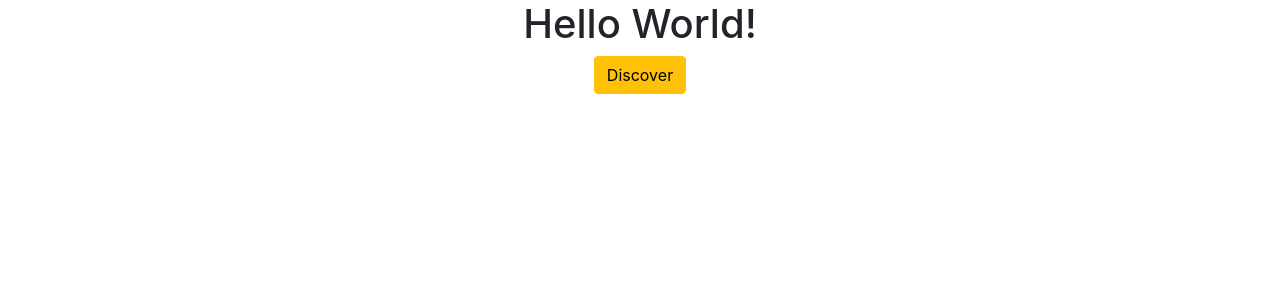
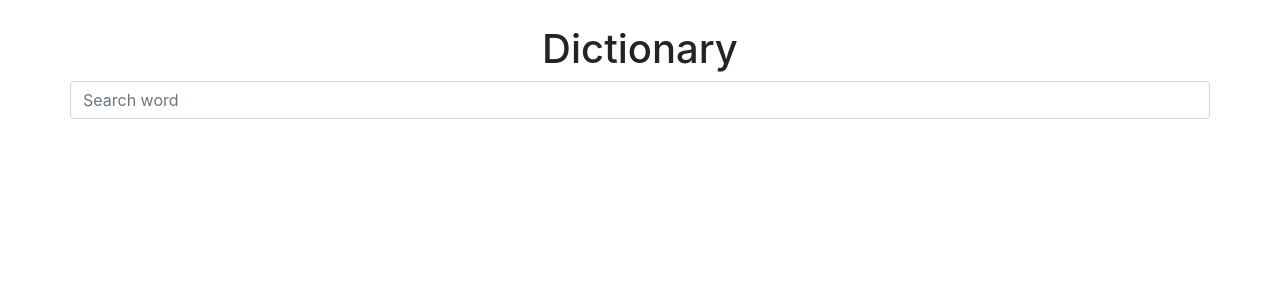
Before and after one commit to TransformativeBeing/react-dictionary-app, a React (Create React App) app: page / in a window 1280 px wide. Shown: the top 300 px of the page. Built offline with nearby package versions, Linux system fonts and the light colour scheme.

Commit message:
Created search engine

```diff
--- a/src/App.css
+++ b/src/App.css
@@ -1,38 +1,4 @@
 .App {
   text-align: center;
+  margin-top: 25px;
 }
-
-.App-logo {
-  height: 40vmin;
-  pointer-events: none;
-}
-
-@media (prefers-reduced-motion: no-preference) {
-  .App-logo {
-    animation: App-logo-spin infinite 20s linear;
-  }
-}
-
-.App-header {
-  background-color: #282c34;
-  min-height: 100vh;
-  display: flex;
-  flex-direction: column;
-  align-items: center;
-  justify-content: center;
-  font-size: calc(10px + 2vmin);
-  color: white;
-}
-
-.App-link {
-  color: #61dafb;
-}
-
-@keyframes App-logo-spin {
-  from {
-    transform: rotate(0deg);
-  }
-  to {
-    transform: rotate(360deg);
-  }
-}
--- a/src/App.js
+++ b/src/App.js
@@ -1,10 +1,18 @@
 import "./App.css";
+import Dictionary from "./Dictionary";
 
 function App() {
   return (
     <div className="App">
-      <h1>Hello World!</h1>
-      <input type="submit" value="Discover" className="btn btn-warning" />
+      <div className="container">
+        <header className="App-header">
+          <h1>Dictionary</h1>
+        </header>
+        <main className="App-main">
+          <Dictionary />
+        </main>
+        <footer className="App-footer"></footer>
+      </div>
     </div>
   );
 }
--- /dev/null
+++ b/src/Dictionary.css
@@ -0,0 +1,3 @@
+.Dictionary .search-bar {
+  max-width: 10px !important;
+}
--- /dev/null
+++ b/src/Dictionary.js
@@ -0,0 +1,26 @@
+import React, { useState } from "react";
+
+export default function Dictionary() {
+  const [keyword, setKeyword] = useState(" ");
+
+  function search(yo) {
+    yo.preventDefault();
+    alert(`Searching for ${keyword}...`);
+  }
+  function handleKeyword(find) {
+    setKeyword(find.target.value);
+  }
+
+  return (
+    <div className="Dictionary">
+      <form onSubmit={search} className="form row">
+        <input
+          type="search"
+          onChange={handleKeyword}
+          placeholder="Search word"
+          className="search-bar form-control col-3"
+        />
+      </form>
+    </div>
+  );
+}
```
Also changed, not shown: public/logo192.png (added), public/logo512.png (added), public/manifest.json.
